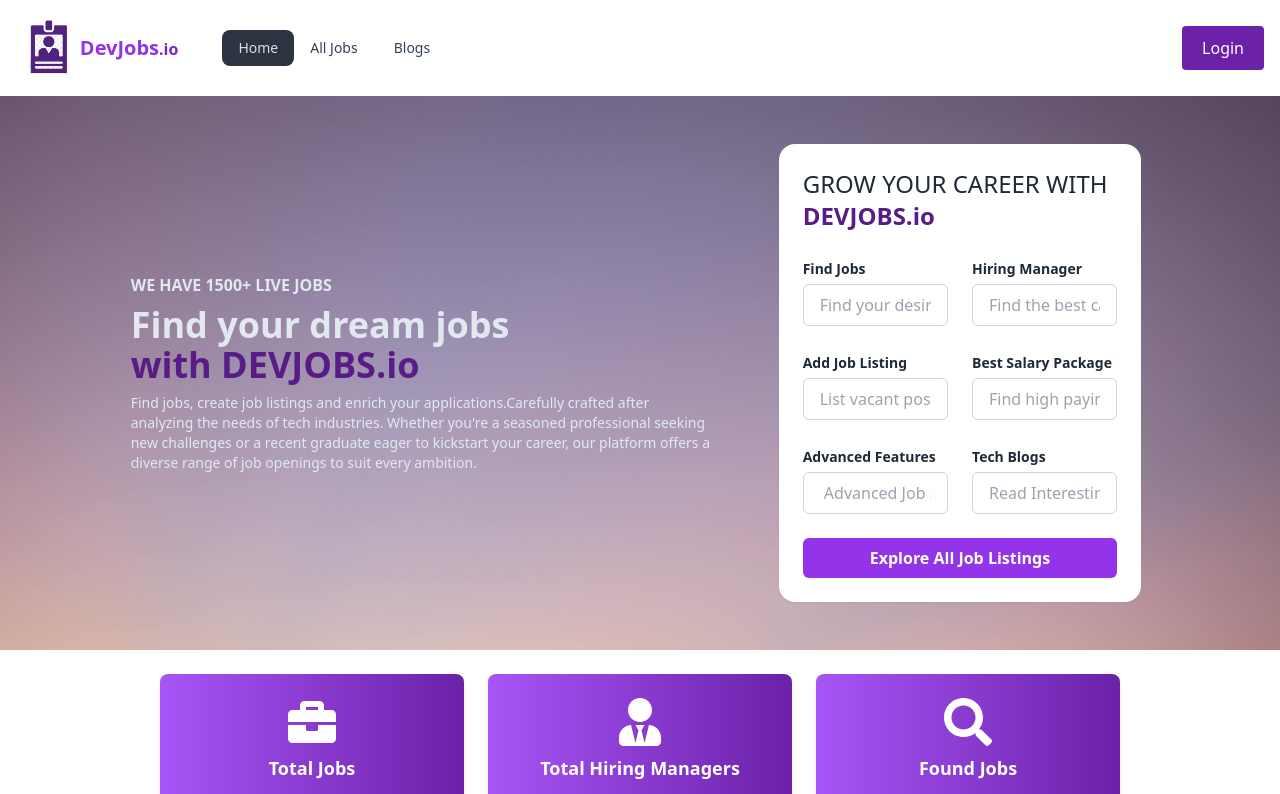
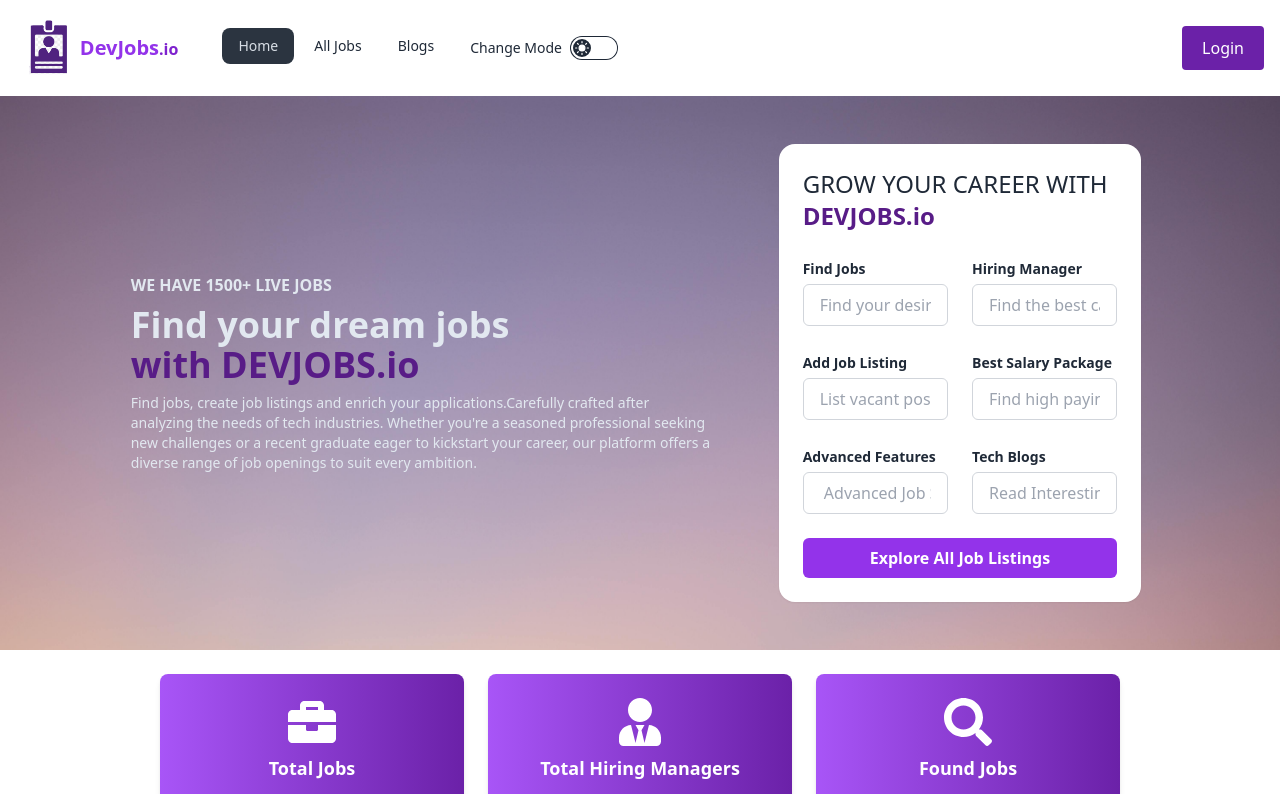
Before and after one commit to Azmaineeeeeee/DevJobs.io, a React (Vite) app: page / in a window 1280 px wide. Shown: the top 794 px of the page. Built offline with nearby package versions, Linux system fonts and the light colour scheme; no server answers.

Commit message:
Dark Mode Implement

```diff
--- a/src/Components/PrivateNavbar.jsx
+++ b/src/Components/PrivateNavbar.jsx
@@ -6,26 +6,24 @@
 import "react-tooltip/dist/react-tooltip.css";
 
 const PrivateNavbar = () => {
-  const {user} = useContext(Context)
+  const { user } = useContext(Context);
   const navLinks = (
     <div className="flex lg:gap-6 gap-4 text-sm lg:text-md">
-          <ul className="font-bold text-purple-700">
+      <ul className="font-medium">
         <NavLink to="/appliedjobs">Jobs Applied</NavLink>
       </ul>
 
-
-            <ul className="font-bold text-purple-700">
+      <ul className="font-medium">
         <NavLink to="/myjobs">Job Listing</NavLink>
       </ul>
-            <ul className="font-bold text-purple-700">
+      <ul className="font-medium">
         <NavLink to="/addjobs">Add Jobs</NavLink>
       </ul>
-
     </div>
   );
 
   return (
-      <div className="navbar bg-blue-50">
+    <div className="navbar shadow-sm">
       <div className="flex mx-auto">{navLinks}</div>
       <div className="flex-none gap-2">
         <div className="dropdown dropdown-end flex items-center lg:gap-4">
@@ -40,7 +38,6 @@
             data-tooltip-content={user?.displayName || "Update User Name"}
           >
             <div className="w-10 rounded-full">
-
               {user ? (
                 <img src={user.photoURL} alt="User Avatar" />
               ) : (
--- a/src/Shared/Navbar.jsx
+++ b/src/Shared/Navbar.jsx
@@ -1,4 +1,4 @@
-import { useContext, useState } from "react";
+import { useContext, useEffect, useState } from "react";
 import logo from "../../public/png-clipart-job-description-employment-computer-icons-career-others-miscellaneous-purple-thumbnail_prev_ui.png";
 import { NavLink } from "react-router-dom";
 import LoginModal from "../Components/LoginModal";
@@ -9,22 +9,86 @@
 const Navbar = () => {
   const [isModalOpen, setIsModalOpen] = useState(false);
   const {user,logOut} = useContext(Context)
+  const [isOpen, setIsOpen] = useState(false);
+  const [theme, setTheme] =  useState(localStorage.getItem("theme") || "light");
+
+  const toggleNavbar = () => {
+    setIsOpen(!isOpen);
+
+  };
+
+
+  useEffect(() => {
+    localStorage.setItem("theme", theme);
+    const localTheme = localStorage.getItem("theme");
+    document.querySelector("html").setAttribute("data-theme", localTheme);
+  }, [theme]);
+
+
+
+  const themeChange = (e) => {
+    const newTheme = e.target.checked ? "business" : "light";
+    setTheme(newTheme);
+
+  };
 
   const toggleModal = () => {
     setIsModalOpen(!isModalOpen);
   };
   const navLinks = (
     <>
-      <li className=" text-slate-700">
+
+
+      <div className="flex lg:flex-row gap-1 flex-col">
+      <li className="font-medium">
         <NavLink to="/">Home</NavLink>
       </li>
-
-      <div className="flex lg:flex-row gap-1 flex-col">
-        <li className="text-slate-700">
+        <li className="font-medium">
           <NavLink to="/alljobs">All Jobs</NavLink>
         </li>
-        <li className="text-slate-700">
+        <li className="font-medium">
           <NavLink to="/blogs">Blogs</NavLink>
+        </li>
+        <li>
+        <div>
+          <h1 className="font-medium">Change Mode</h1>
+            <label className="cursor-pointer grid place-items-center">
+              <input
+                onChange={themeChange}
+                type="checkbox"
+               className="toggle theme-controller bg-base-content row-start-1 col-start-1 col-span-2"
+              />
+              <svg
+                className="col-start-1 row-start-1 stroke-base-100 fill-base-100"
+                xmlns="http://www.w3.org/2000/svg"
+                width="14"
+                height="14"
+                viewBox="0 0 24 24"
+                fill="none"
+                stroke="currentColor"
+                strokeWidth="2"
+                strokeLinecap="round"
+                strokeLinejoin="round"
+              >
+                <circle cx="12" cy="12" r="5" />
+                <path d="M12 1v2M12 21v2M4.2 4.2l1.4 1.4M18.4 18.4l1.4 1.4M1 12h2M21 12h2M4.2 19.8l1.4-1.4M18.4 5.6l1.4-1.4" />
+              </svg>
+              <svg
+                className="col-start-2 row-start-1 stroke-base-100 fill-base-100"
+                xmlns="http://www.w3.org/2000/svg"
+                width="14"
+                height="14"
+                viewBox="0 0 24 24"
+                fill="none"
+                stroke="currentColor"
+                strokeWidth="2"
+                strokeLinecap="round"
+                strokeLinejoin="round"
+              >
+                <path d="M21 12.79A9 9 0 1 1 11.21 3 7 7 0 0 0 21 12.79z"></path>
+              </svg>
+            </label>
+          </div>
         </li>
       </div>
     </>
@@ -78,6 +142,8 @@
         <div className="navbar-end">
 
 
+
+
           <p className="relative rounded px-5 py-2.5 overflow-hidden group bg-purple-800  hover:bg-gradient-to-r hover:from-purple-500 hover:to-purple-400 text-white hover:ring-2 hover:ring-offset-2 hover:ring-purple-400 transition-all ease-out duration-300">
             <span className="absolute right-0 w-8 h-32 -mt-12 transition-all duration-1000 transform translate-x-12 bg-white opacity-10 rotate-12 group-hover:-translate-x-40 ease"></span>
 
--- a/tailwind.config.js
+++ b/tailwind.config.js
@@ -1,5 +1,5 @@
 /** @type {import('tailwindcss').Config} */
-export default {
+export default{
   content: [
     "./index.html",
     "./src/**/*.{js,ts,jsx,tsx}",
@@ -7,7 +7,8 @@
   theme: {
     extend: {},
   },
-  plugins: [
-    require('daisyui'),
-  ],
+  daisyui: {
+    themes: ["light", "dark", "cupcake","dracula","luxury","business","dim"],
+  },
+  plugins: [require("daisyui")],
 }
```
Lines whose indentation alone changed are shown as unchanged.
